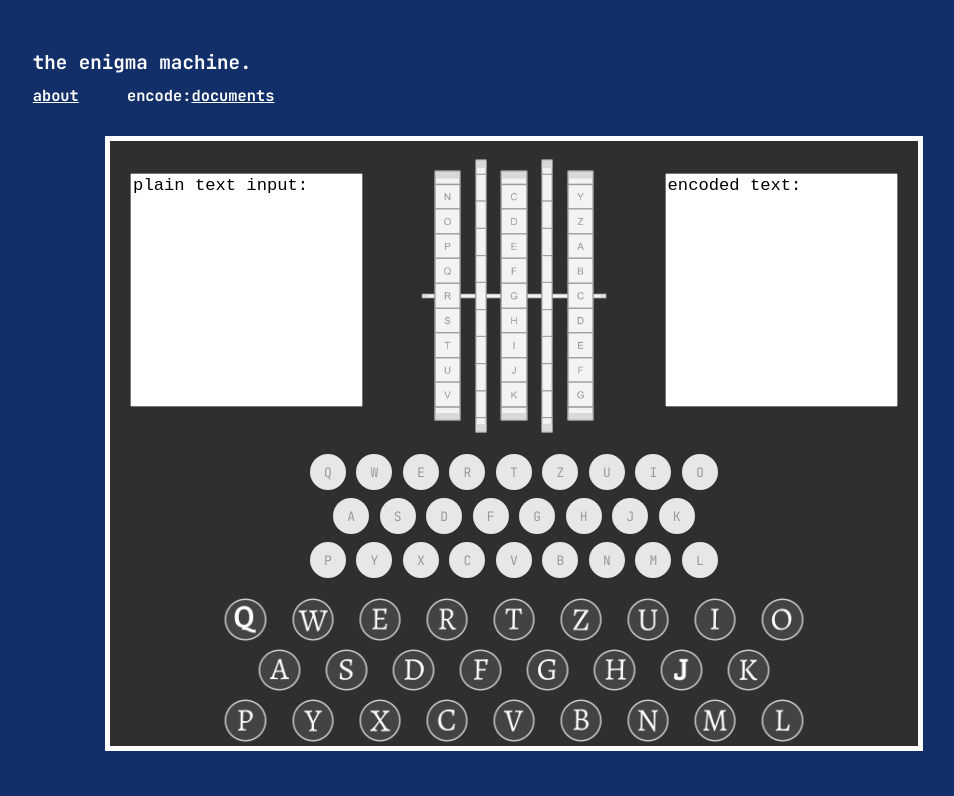
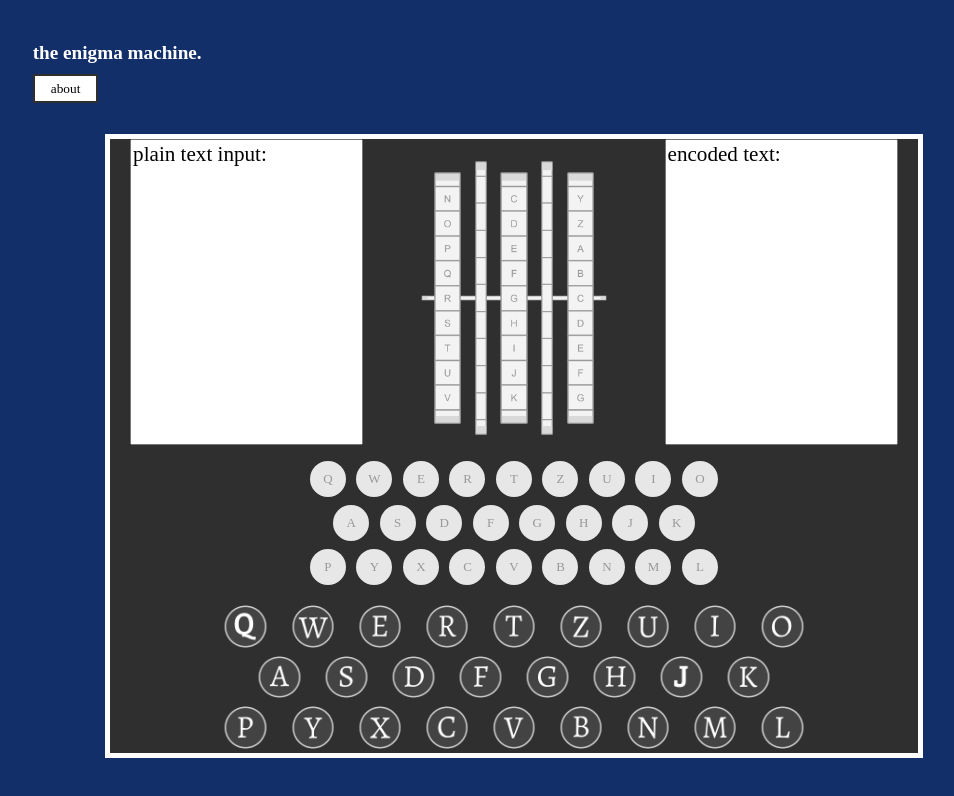
Before and after one commit to rrachelhuangg/draft-test, a React (Create React App) app in the folder my-app/: page / in a window 1280 px wide. Shown: the top 796 px of the page, without its empty margins (126-1080 px from the left). Built offline with nearby package versions, Linux system fonts and the light colour scheme.

Commit message:
Implementation of basic modal with placeholder text.

```diff
--- a/my-app/src/index.css
+++ b/my-app/src/index.css
@@ -1,4 +1,8 @@
 @import url('https://fonts.googleapis.com/css2?family=JetBrains+Mono:ital,wght@0,100..800;1,100..800&family=Pixelify+Sans:wght@400..700&display=swap');
+
+*{
+  font-family:'Alegreya';
+}
 
 html, body{
   display: flex;
@@ -7,7 +11,7 @@ html, body{
   margin: auto;
   min-height:100vh;
   background-color: #122F69;
-  font-family:'JetBrains Mono';
+  font-family:'Alegreya';
   color: rgb(212, 212, 212);
   overflow:auto;
 }
@@ -157,3 +161,58 @@ textarea{
   align-items: center;
   justify-content: center;
 }
+
+button{
+  display: flex;
+  justify-content: center;
+  align-items: center;
+  background: white;
+  border: 2px solid #2f2f2f;
+  padding: 1rem;
+  padding-top:0.3rem;
+  padding-bottom: 0.3rem;
+  display: inline-block;
+}
+
+button:hover{
+  cursor: pointer;
+  background: rgb(37, 37, 37);
+  color: white;
+}
+
+#description-modal{
+  position: fixed;
+  top:0;
+  left:0;
+  width:100%;
+  height:100%;
+  background: rgba(0, 0, 0, 0.8);
+  display: flex;
+  justify-content: center;
+  align-items: center;
+  z-index: 1000;
+  color: black;
+}
+
+#description-content{
+  background:white;
+  padding: 0.5rem;
+  border-radius: 12px;
+  max-width: 500px;
+  width: 80%;
+  z-index: 1001;
+}
+
+#description-modal-close-header{
+  display: flex;
+  justify-content: flex-end;
+  align-items: center;
+}
+
+#close-description-modal{
+  border: none;
+}
+
+#description{
+  padding: 1rem;
+}
--- a/my-app/src/pages/HomePage.js
+++ b/my-app/src/pages/HomePage.js
@@ -40,6 +40,7 @@ function HomePage(){
     const [encodedInput, setEncodedInput] = useState("");
     const [fullEncodedInput, setFullEncodedInput] = useState("");
     const [rotorLetters, setRotorLetters] = useState(["A", "A", "A"]);
+    const [openDescription, setOpenDescription] = useState(false);
 
     const rotor_images = {A, B, C, D, E, F, G, H, I, J, K, L, M, N, O, P, Q, R, S, T, U, V, W, X, Y, Z};
 
@@ -88,9 +89,7 @@ function HomePage(){
                 <div id = "name">
                     the enigma machine.
                     <div class="inner-description">
-                        <a href="https://google.com" target="_blank" class="temp-styling">about</a>
-                        encode:
-                        <a href="https://google.com" target="_blank" class="temp-styling">documents</a>
+                        <button onClick={()=>setOpenDescription(true)}>about</button>
                     </div>
                 </div>
             </div>
@@ -114,6 +113,18 @@ function HomePage(){
                     <Keyboard pressed={input}/>
                 </div>
             </div>
+        {openDescription && (
+            <div id="description-modal">
+                <div id="description-content">
+                    <div id="description-modal-close-header">
+                        <button id = "close-description-modal" onClick={()=>setOpenDescription(false)}>x</button>
+                    </div>
+                    <div id="description">
+                        The Enigma machine was an encryption device used by the Germans during World War II.
+                    </div>
+                </div>
+            </div>
+        )}
         </div>
     );
 }
```
